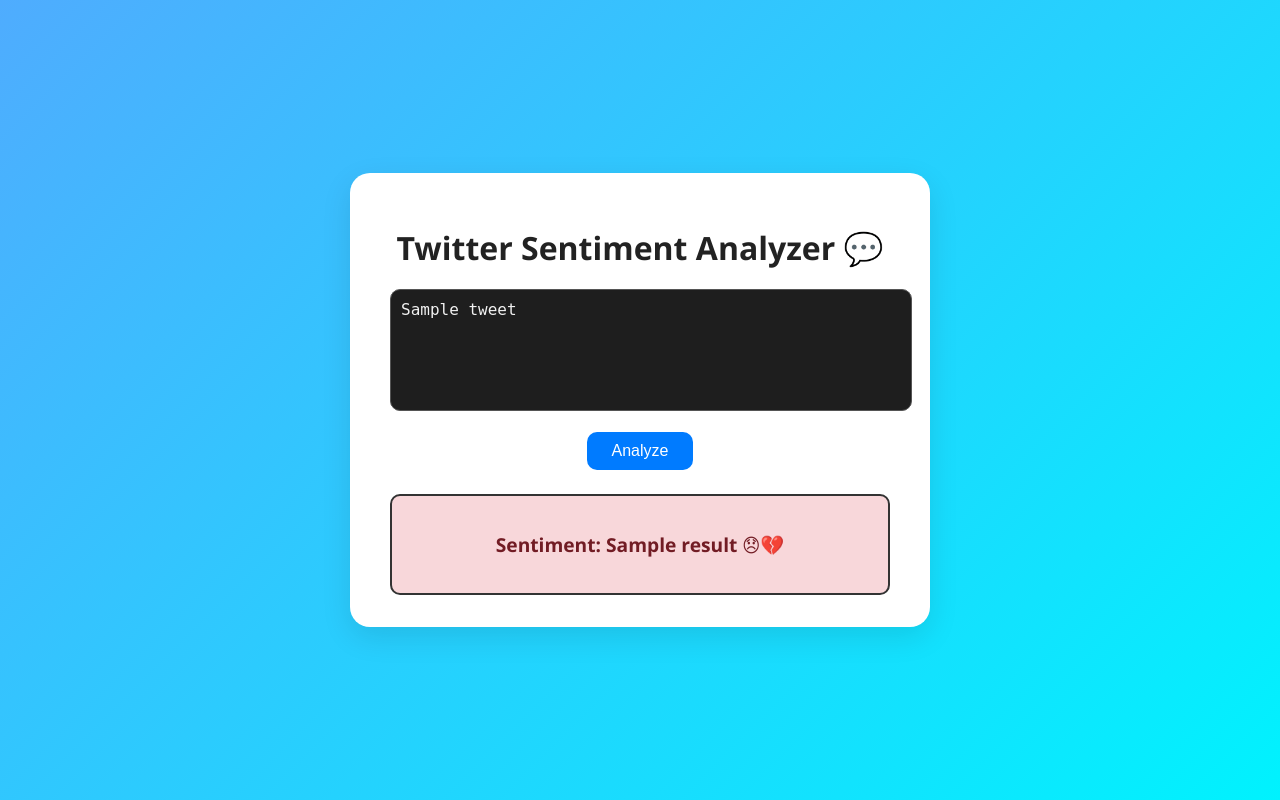
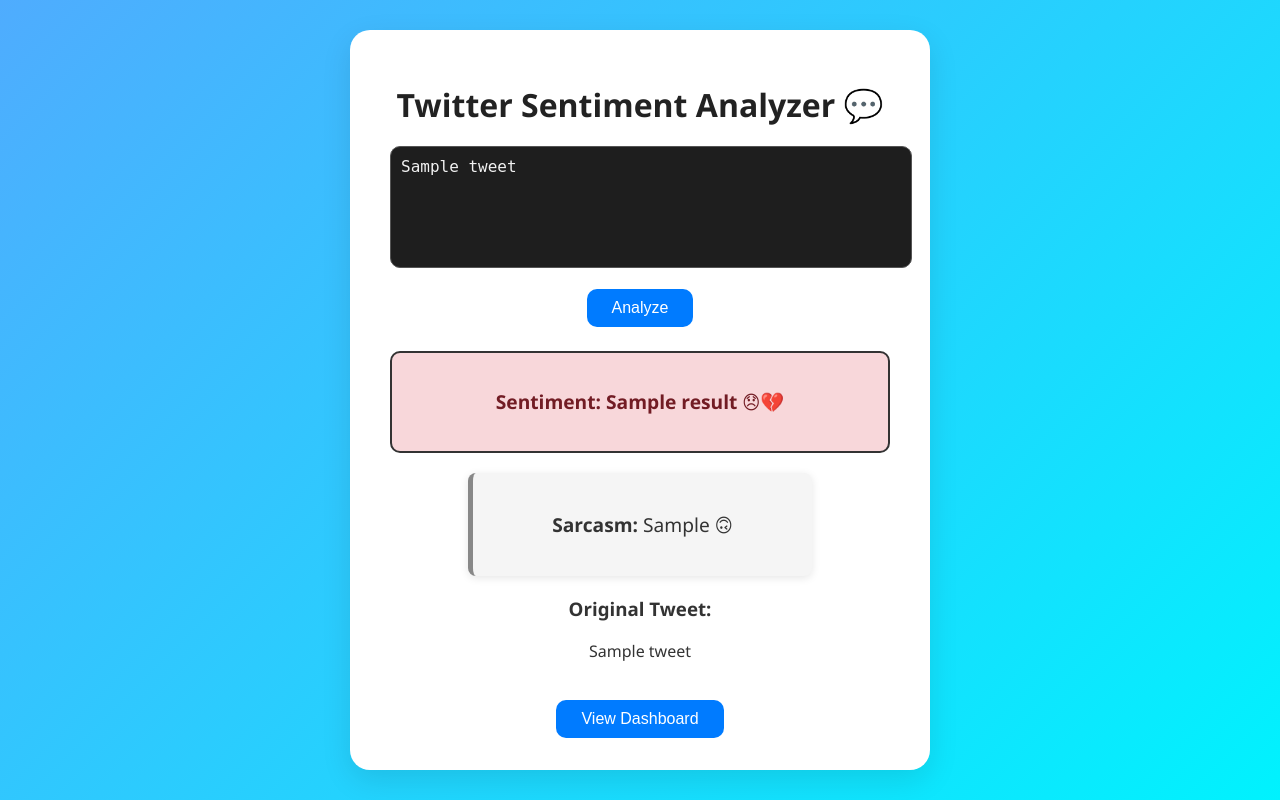
Before and after one commit to Pinaki-Bose/Twitter-Sentiment-Analysis, a Flask app: template templates/index.html in a window 1280 px wide. Run offline with Flask 3, Linux system fonts and the light colour scheme; the template is opened without the code that fills it: most values are stand-ins (such as "Sample title", 1, 10 or a date in 2020); parts of the project's set-up code (start-up, migrations or seed data) failed here and were passed over.

Commit message:
Update web app with dashboard changes

```diff
--- a/app.py
+++ b/app.py
@@ -4,6 +4,10 @@ import nltk
 import re
 from nltk.corpus import stopwords
 from nltk.stem.porter import PorterStemmer
+import os
+import csv
+import joblib
+import plotly.express as px
 
 # Try to download stopwords if not already downloaded
 try:
@@ -12,12 +16,47 @@ except LookupError:
     nltk.download('stopwords')
     stop_words = set(stopwords.words('english'))
 
+
+def clean_csv():
+    input_file = 'data/predicted_tweets.csv'
+    output_file = 'data/cleaned_predicted_tweets.csv'
+
+    with open(input_file, mode='r') as infile, open(output_file, mode='w', newline='') as outfile:
+        reader = csv.reader(infile)
+        writer = csv.writer(outfile)
+
+        seen_header = False
+        writer.writerow(['Tweet', 'Sentiment', 'Sarcasm'])  # Write clean header
+
+        for row in reader:
+            # Skip repeated headers
+            if row == ['Tweet', 'Sentiment', 'Sarcasm']:
+                continue
+
+            if len(row) == 2:  # Add default sarcasm if missing
+                row.append('Not Sarcastic')
+            if len(row) == 3:
+                writer.writerow(row)
+
+
+
+def save_prediction(tweet, sentiment, sarcasm):
+    if not os.path.exists('data'):
+        os.makedirs('data')
+    with open('data/predicted_tweets.csv', mode='a', newline='', encoding='utf-8') as file:
+        writer = csv.writer(file)
+        writer.writerow(['Tweet', 'Sentiment', 'Sarcasm'])
+        writer.writerow([tweet, sentiment, sarcasm])
+
 # Initialize Flask app
 app = Flask(__name__)
 
 # Load the trained model and vectorizer
 model = pickle.load(open('model.pkl', 'rb'))
 vectorizer = pickle.load(open('vectorizer.pkl', 'rb'))
+
+sarcasm_model = joblib.load('sarcasm_model.pkl')
+sarcasm_vectorizer = joblib.load('sarcasm_vectorizer.pkl')
 
 # Initialize stemmer
 ps = PorterStemmer()
@@ -42,8 +81,65 @@ def index():
         vectorized = vectorizer.transform([clean_tweet])
         prediction = model.predict(vectorized)[0]
         result = 'Positive' if prediction == 1 else 'Negative'
+        sarcasm_vectorized = sarcasm_vectorizer.transform([clean_tweet])
+        sarcasm_prediction = sarcasm_model.predict(sarcasm_vectorized)
+        sarcasm_result = 'Sarcastic' if sarcasm_prediction == 1 else 'Not Sarcastic'
+        save_prediction(tweet, result, sarcasm_result)
 
-    return render_template('index.html', tweet=tweet, result=result)
+        return render_template('index.html', tweet=tweet, result=result, sarcasm_result=sarcasm_result)
+    return render_template('index.html')
+
+
+@app.route('/dashboard')
+def dashboard():
+    clean_csv()
+    predictions = []
+    sentiment_count = {'Positive': 0, 'Negative': 0}  # For sentiment distribution
+    sarcasm_count = {'Sarcastic': 0, 'Not Sarcastic': 0}  # For sarcasm distribution
+
+    # Try reading from the 'predictions.csv' file
+    try:
+        with open('data/cleaned_predicted_tweets.csv', mode='r') as file:
+            reader = csv.reader(file)
+            next(reader)
+            for row in reader:
+                if len(row) < 3:
+                       continue  # skip bad rows
+
+                tweet = row[0].strip()
+                sentiment = row[1].strip()
+                sarcasm = row[2].strip()
+
+                predictions.append({'tweet': tweet, 'sentiment': sentiment, 'sarcasm': sarcasm})
+
+                if sentiment.lower() == 'positive':
+                         sentiment_count['Positive'] += 1
+                else:
+                         sentiment_count['Negative'] += 1
+
+                if sarcasm.lower() == 'sarcastic':
+                         sarcasm_count['Sarcastic'] += 1
+                else:
+                         sarcasm_count['Not Sarcastic'] += 1
+
+            print("Sentiment Count:", sentiment_count)
+            print("Sarcasm Count:", sarcasm_count)
+
+
+    except FileNotFoundError:
+        # If the file does not exist yet, just pass
+        pass
+
+    # Pie charts for sentiment and sarcasm
+    sentiment_pie = px.pie(names=list(sentiment_count.keys()), values=list(sentiment_count.values()), title="Sentiment Distribution")
+    sarcasm_pie = px.pie(names=list(sarcasm_count.keys()), values=list(sarcasm_count.values()), title="Sarcasm Distribution")
+
+    # Convert plots to HTML components
+    sentiment_pie_html = sentiment_pie.to_html(full_html=False)
+    sarcasm_pie_html = sarcasm_pie.to_html(full_html=False)
+
+    return render_template('dashboard.html', predictions=predictions, sentiment_pie_html=sentiment_pie_html, sarcasm_pie_html=sarcasm_pie_html)
+
 
 # Run the app
 if __name__ == '__main__':
--- a/requirements.txt
+++ b/requirements.txt
@@ -21,3 +21,4 @@ threadpoolctl==3.6.0
 tqdm==4.67.1
 tzdata==2025.2
 Werkzeug==3.1.3
+plotly==5.21.0
--- a/static/styles.css
+++ b/static/styles.css
@@ -70,6 +70,21 @@ button:hover {
     color: #721c24;
 }
 
+.sarcasm-box {
+    background-color: #f5f5f5;
+    border-left: 5px solid #888;
+    padding: 1em;
+    margin: 20px auto;
+    width: 60%;
+    text-align: center;
+    font-size: 1.2em;
+    border-radius: 8px;
+    box-shadow: 0px 2px 8px rgba(0, 0, 0, 0.1);
+    animation: fadeIn 0.8s ease-in-out;
+}
+
+
+
 @keyframes fadeIn {
     from { opacity: 0; transform: translateY(-20px); }
     to { opacity: 1; transform: translateY(0); }
--- a/templates/index.html
+++ b/templates/index.html
@@ -29,6 +29,7 @@
 
         </form>
 
+
         {% if result %}
             <div class="result-card {{ 'positive' if result == 'Positive' else 'negative' }} fade-in">
                 <p><strong>Sentiment:</strong> {{ result }}
@@ -41,6 +42,31 @@
             </div>
         {% endif %}
 
+        {% if sarcasm_result is defined %}
+            <div class = "sarcasm-box">
+                 <p><strong>Sarcasm:</strong> {{ sarcasm_result }}
+                  {% if sarcasm_result == 'Sarcastic' %}
+                        😏🎭
+                  {% else %}
+                         🙃
+                  {% endif %}
+                   </p>
+            </div>
+        {% endif %}
+
+
+
+       {% if tweet %}
+           <h3>Original Tweet:</h3>
+           <p>{{ tweet }}</p>
+       {% endif %}
+
+
+
+        <br>
+        <a href="/dashboard">
+            <button>View Dashboard</button>
+        </a>
 
     </div>
 
```
Also changed, not shown: other parts of static/styles.css (+39 -0 lines), static/dashboard.css (added, +74 -0 lines), templates/dashboard.html (added, +53 -0 lines), 2 other files. Lines whose indentation alone changed are shown as unchanged.
